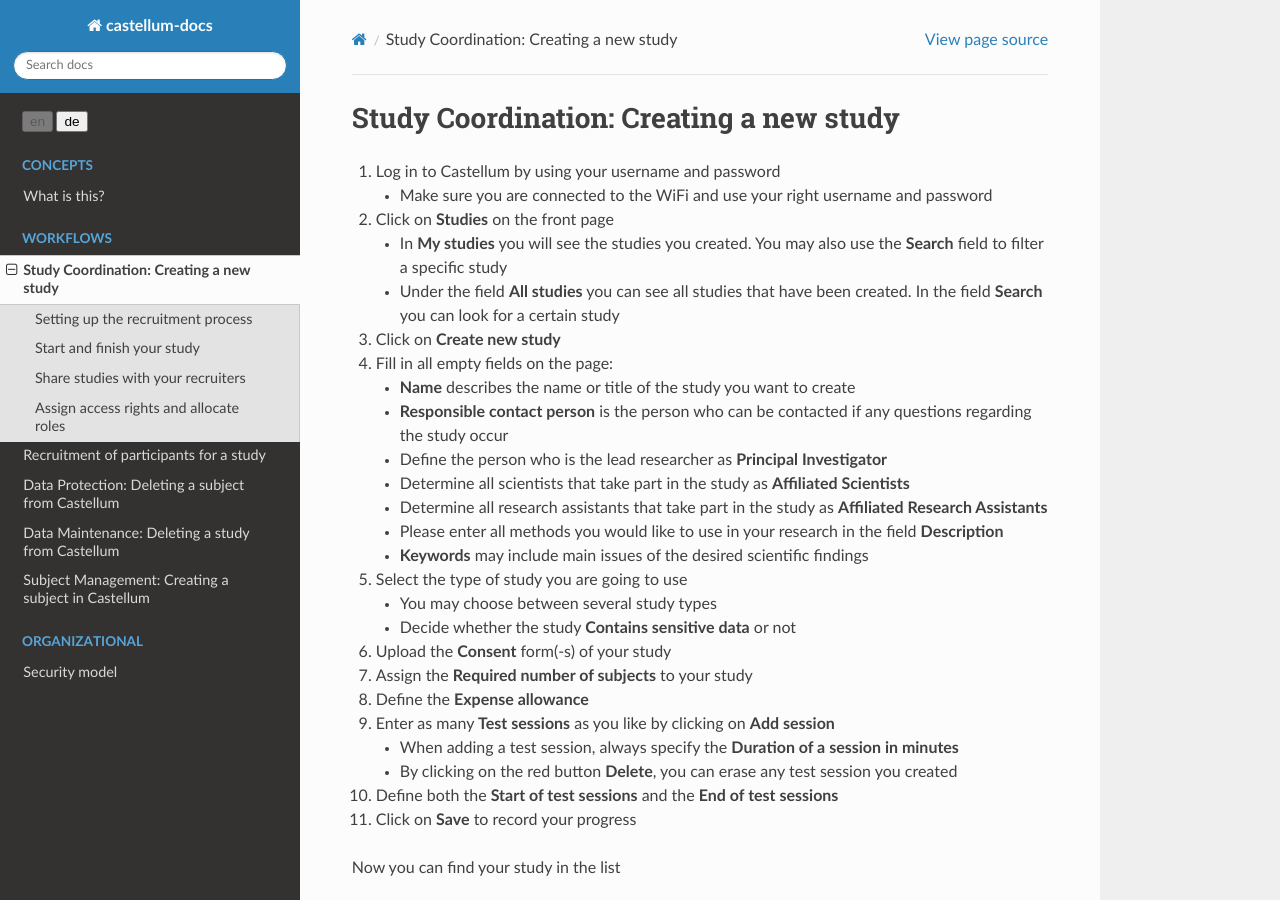
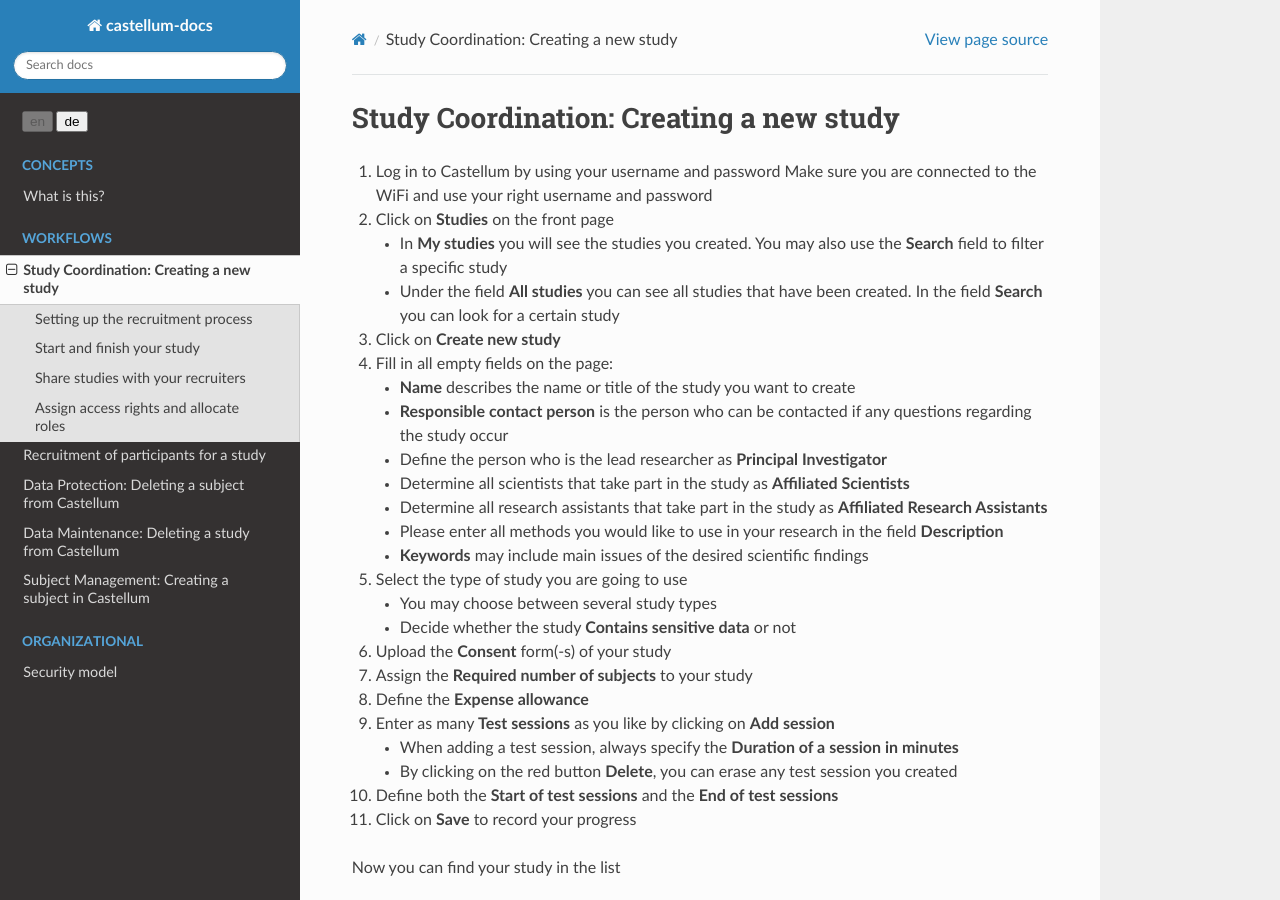
Before and after one commit to DouglasNeuroInformatics/castellum, a Sphinx documentation site: the page built from source/workflows/study-creation.rst, in a window 1280 px wide and 900 px high. Built offline with Sphinx 7.4.7 and the Read the Docs theme 2.0.0, drawn with Linux system fonts in a browser that asks for light colours.

```diff
--- a/source/workflows/study-creation.rst
+++ b/source/workflows/study-creation.rst
@@ -2,9 +2,8 @@ Study Coordination: Creating a new study
 ========================================
 
 1. Log in to Castellum by using your username and password
-
-   - Make sure you are connected to the WiFi and use your right username and
-     password
+   Make sure you are connected to the WiFi and use your right username and
+   password
 
 2. Click on **Studies** on the front page
 
```
